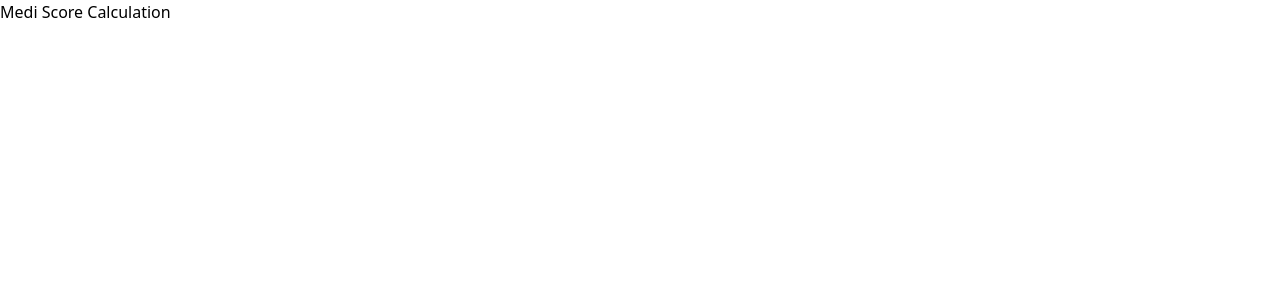
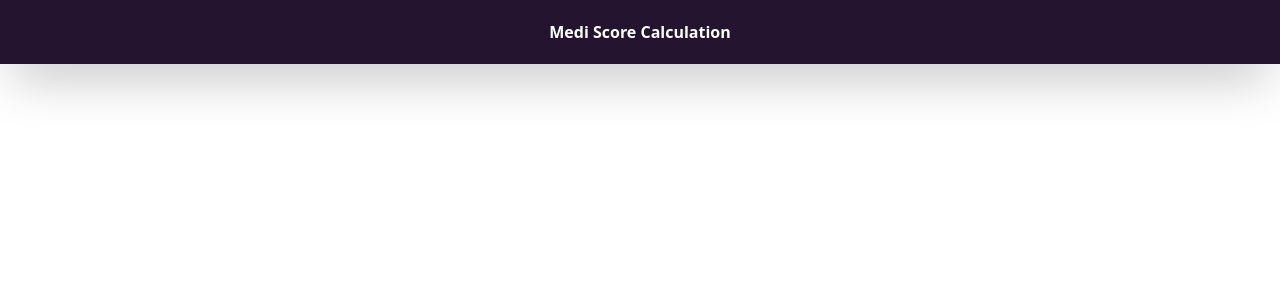
Before and after one commit to sohailshams/medi-score-calculation, a React (Vite) app: page / in a window 1280 px wide. Shown: the top 300 px of the page. Built offline with nearby package versions, Linux system fonts and the light colour scheme.

Commit message:
Added nav bar and related syles.

```diff
--- a/src/App.jsx
+++ b/src/App.jsx
@@ -1,9 +1,11 @@
 import "./App.css";
+import Nav from "./components/Nav";
+import Test from "./components/Test";
 
 function App() {
   return (
     <>
-      <h1>Medi Score Calculation</h1>
+      <Nav />
     </>
   );
 }
--- /dev/null
+++ b/src/components/Nav.jsx
@@ -0,0 +1,9 @@
+function Nav() {
+  return (
+    <nav className="h-16 bg-[#251430] text-white flex items-center justify-center sticky top-0 z-50 font-semibold shadow-2xl">
+      Medi Score Calculation
+    </nav>
+  );
+}
+
+export default Nav;
--- /dev/null
+++ b/src/components/Test.jsx
@@ -0,0 +1,7 @@
+import React from "react";
+
+function Test() {
+  return <div>test</div>;
+}
+
+export default Test;
```
